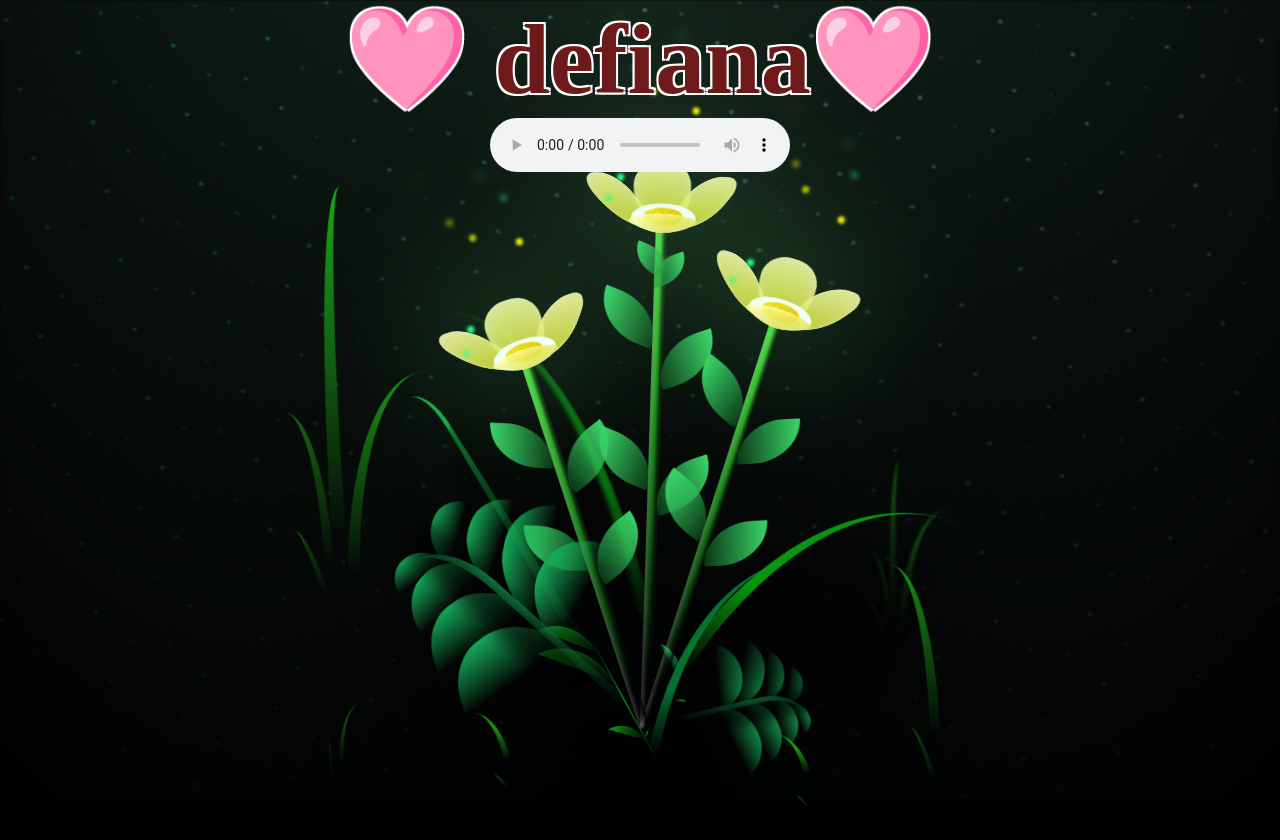
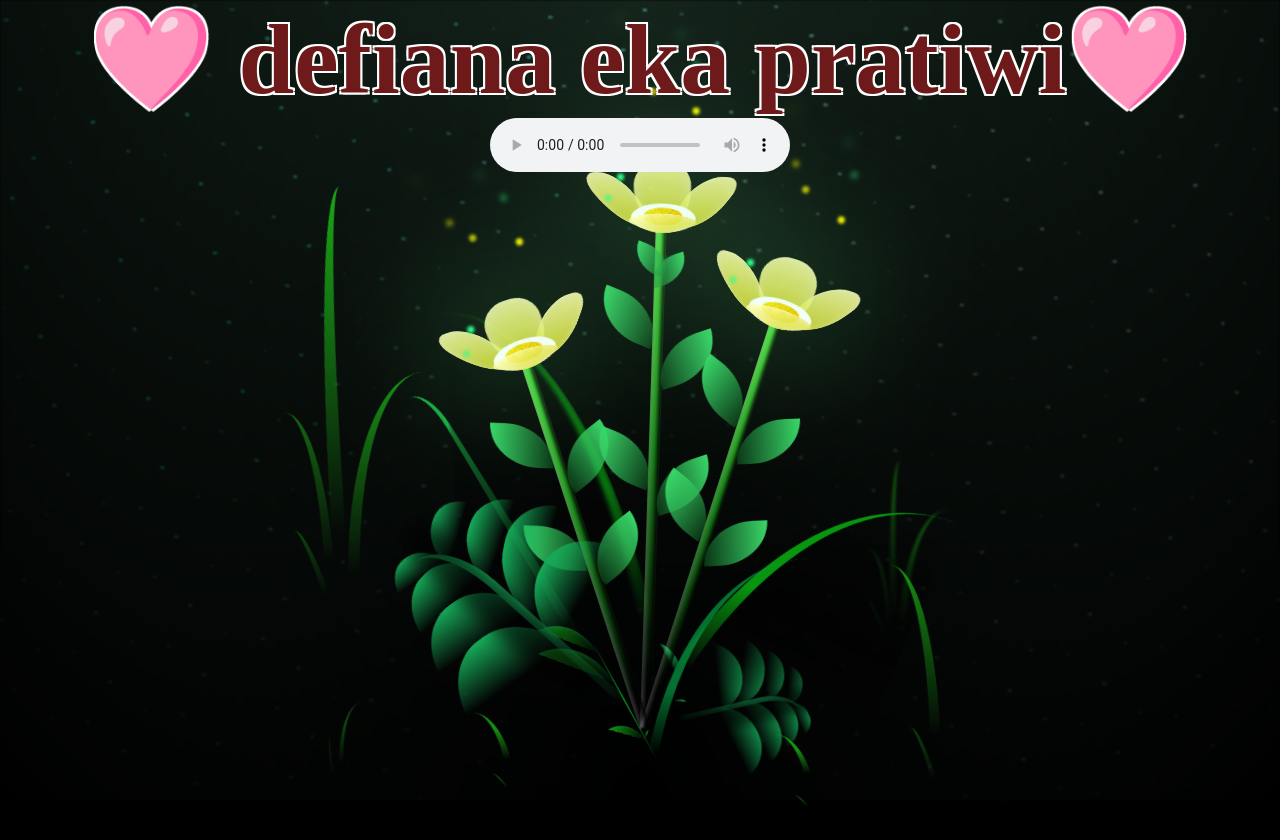
Before and after one commit to zentech77/website-personal, a plain HTML site: page index.html in a window 1280 px wide. Drawn offline with Linux system fonts and the light colour scheme.

Commit message:
Update index.html

```diff
--- a/index.html
+++ b/index.html
@@ -22,7 +22,7 @@
 
 
         <h1>🩷
-            defiana🩷
+            defiana eka pratiwi🩷
         </h1>
         <audio controls autoplay loop>
             <source src="./Audio.mp3" type="Audio/mp3" >
```
